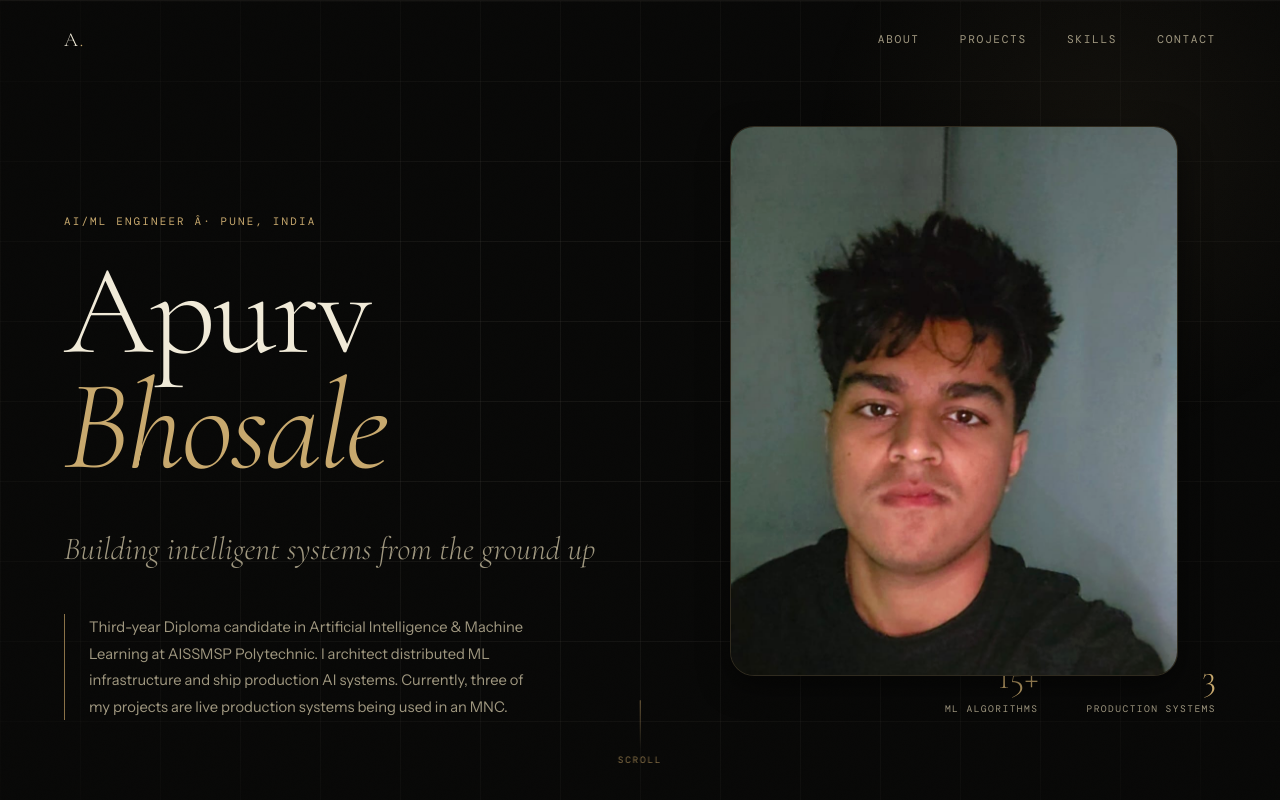
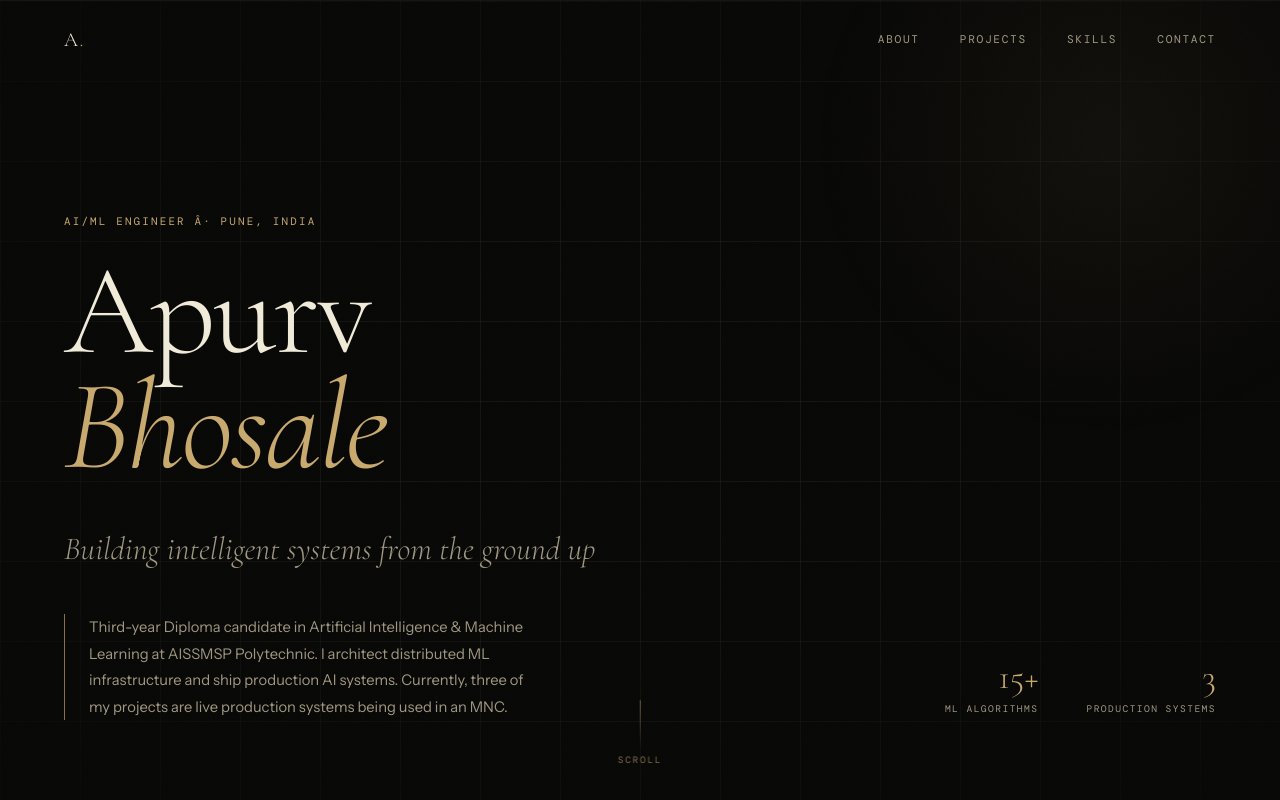
Before and after one commit to meraxesism/portfolio_typeshi, a Next.js app: page / in a window 1280 px wide. Shown: the top 800 px of the page. Built offline with nearby package versions, Linux system fonts and the light colour scheme; a web font is replaced by a local one.

Commit message:
feat: remove hero profile photo

```diff
--- a/src/app/page.tsx
+++ b/src/app/page.tsx
@@ -74,11 +74,6 @@ export default function Page() {
 <section className="hero" id="top">
   <div className="hero-grid"></div>
   <div className="hero-accent"></div>
-
-
-  <div className="hero-photo" style={{ position: 'absolute', top: '50%', right: '8%', transform: 'translateY(-50%)', width: 'clamp(280px, 35vw, 450px)', height: 'clamp(360px, 45vw, 550px)', borderRadius: '24px', overflow: 'hidden', border: '1px solid var(--line)', background: 'var(--bg2)', zIndex: 1, display: 'flex', alignItems: 'center', justifyContent: 'center', boxShadow: '0 10px 30px rgba(0,0,0,0.5)' }}>
-    <img src="/heropage.jpeg" alt="Apurv Bhosale" style={{ width: '100%', height: '100%', objectFit: 'cover', objectPosition: 'center top', filter: 'grayscale(0.1) contrast(1.05)' }} />
-  </div>
 
   <div className="hero-eyebrow">AI/ML Engineer Â· Pune, India</div>
 
```
